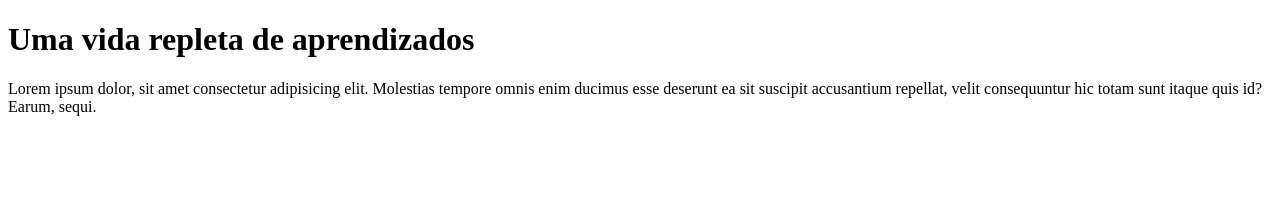
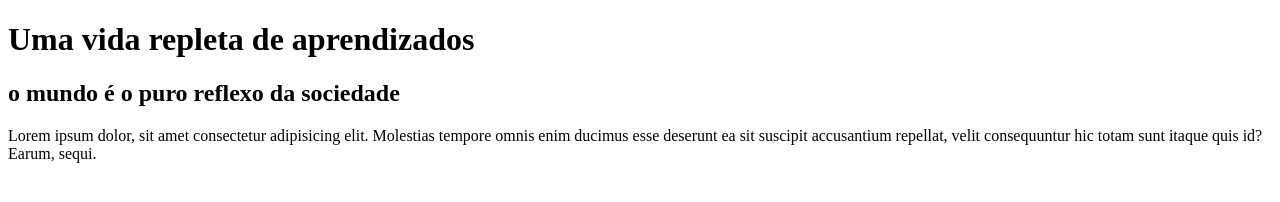
Before and after one commit to EdersonSouzaa/aprendizado_continuo, a plain HTML site: page index.html in a window 1280 px wide. Drawn offline with Linux system fonts and the light colour scheme.

Commit message:
Subtitulo adicionado

```diff
--- a/index.html
+++ b/index.html
@@ -10,6 +10,8 @@
 <body>
     <h1>Uma vida repleta de aprendizados</h1>
 
+    <h2>o mundo é o puro reflexo da sociedade</h2>
+
     <p>Lorem ipsum dolor, sit amet consectetur adipisicing elit. Molestias tempore omnis enim ducimus esse deserunt ea
         sit suscipit accusantium repellat, velit consequuntur hic totam sunt itaque quis id? Earum, sequi.
     </p>
```
